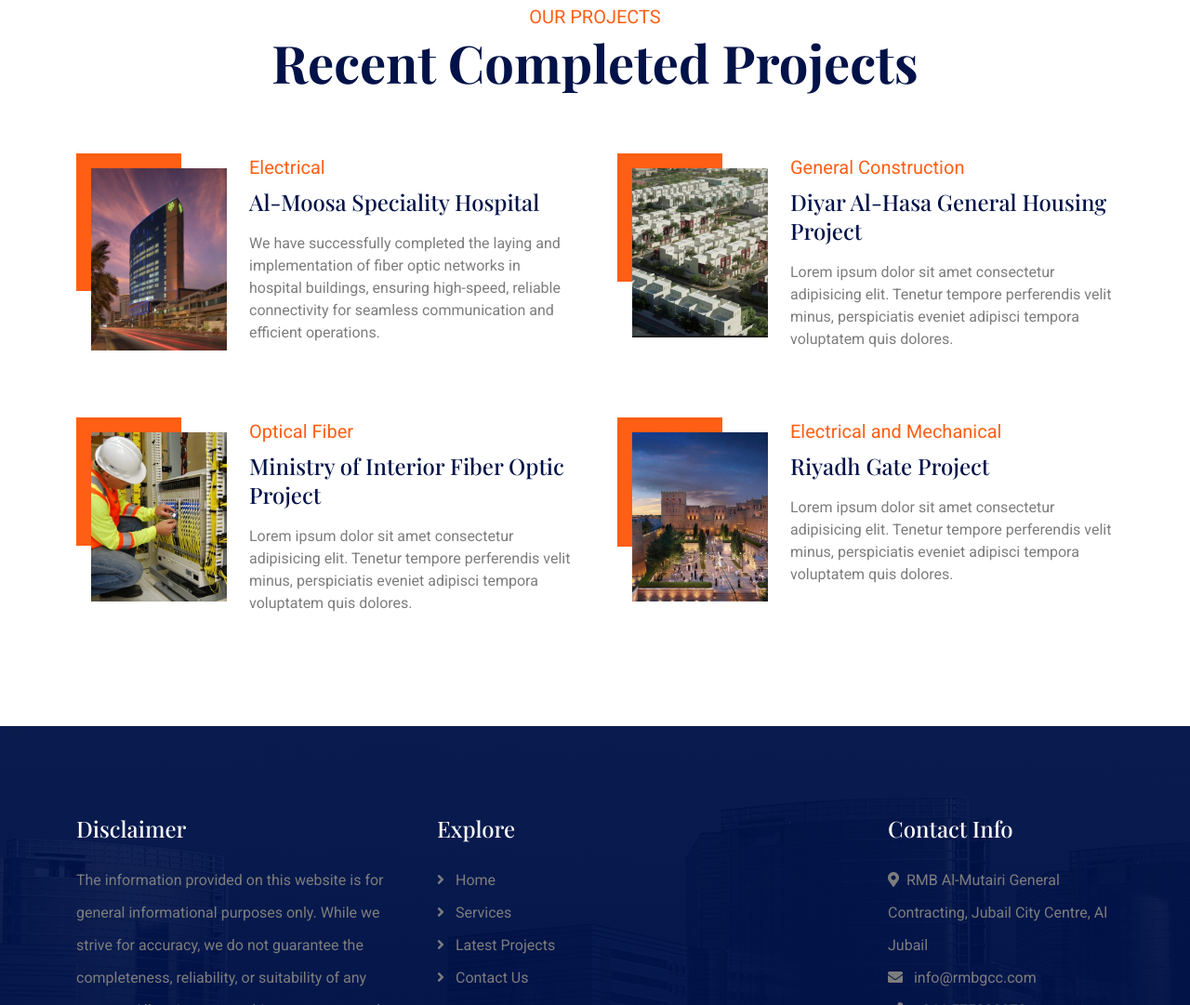
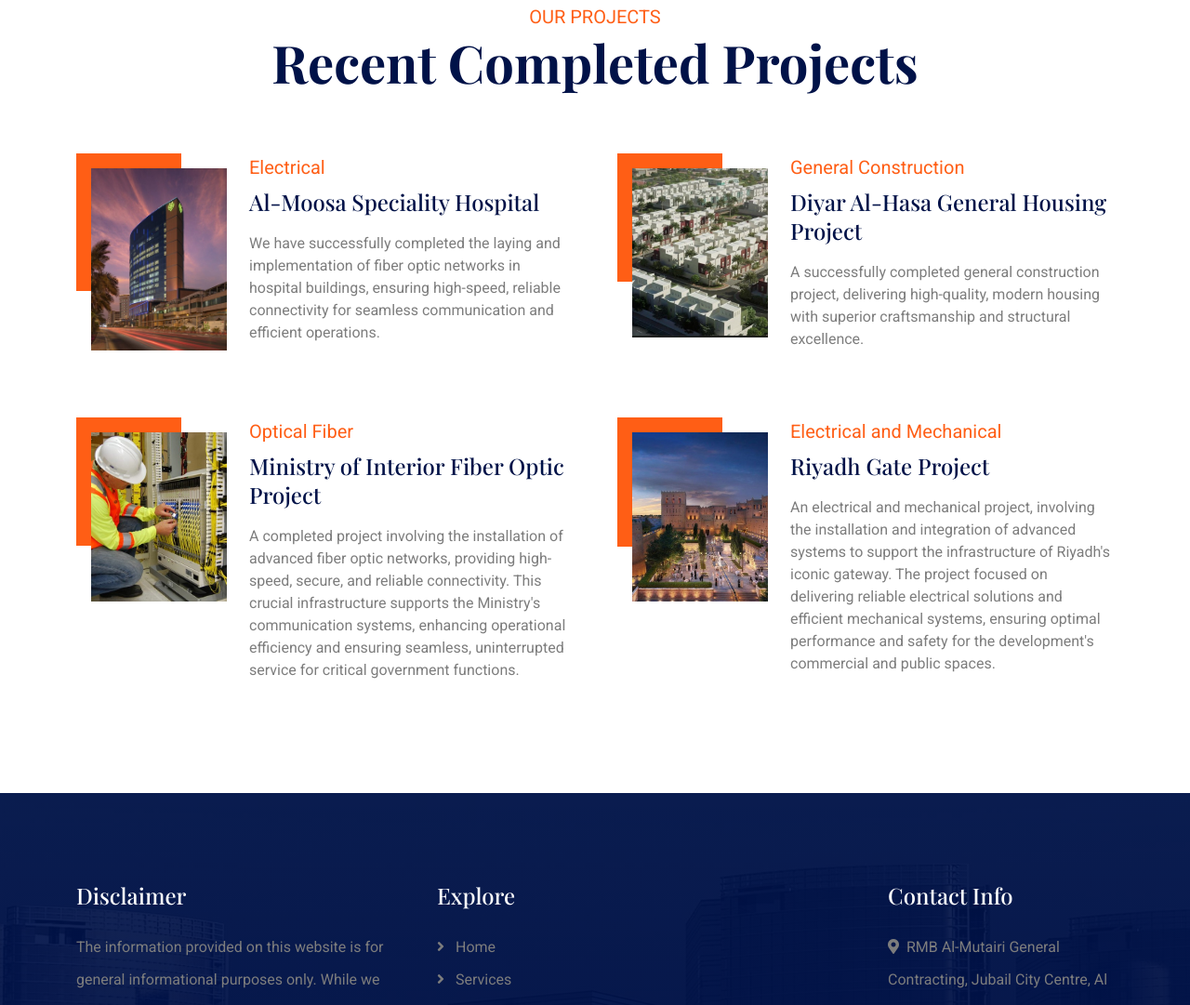
Before and after one commit to rmbcontracting/rmbwebsite, a plain HTML site: page index.html in a window 1280 px wide. Shown: the part 4728-5809 px from the top of the page at 93% size. Drawn offline with nearby package versions, Linux system fonts and the light colour scheme; some packages are replaced by stand-ins of ours; a script that the page names is missing; a web font is replaced by a local one.

Commit message:
Add files via upload

```diff
--- a/index.html
+++ b/index.html
@@ -571,7 +571,7 @@
                                     <div class="project-content mb-4">
                                         <p class="fs-5 text-secondary mb-2">General Construction</p>
                                         <a href="#" class="h4">Diyar Al-Hasa General Housing Project</a>
-                                        <p class="mb-0 mt-3">Lorem ipsum dolor sit amet consectetur adipisicing elit. Tenetur tempore perferendis velit minus, perspiciatis eveniet adipisci tempora voluptatem quis dolores.</p>
+                                        <p class="mb-0 mt-3">A successfully completed general construction project, delivering high-quality, modern housing with superior craftsmanship and structural excellence.</p>
                                     </div>
                                     <!-- <a class="btn btn-primary py-2 px-4" href="#">Read More</a> -->
                                 </div>
@@ -590,7 +590,7 @@
                                     <div class="project-content mb-4">
                                         <p class="fs-5 text-secondary mb-2">Optical Fiber</p>
                                         <a href="#" class="h4">Ministry of Interior Fiber Optic Project</a>
-                                        <p class="mb-0 mt-3">Lorem ipsum dolor sit amet consectetur adipisicing elit. Tenetur tempore perferendis velit minus, perspiciatis eveniet adipisci tempora voluptatem quis dolores.</p>
+                                        <p class="mb-0 mt-3">A completed project involving the installation of advanced fiber optic networks, providing high-speed, secure, and reliable connectivity. This crucial infrastructure supports the Ministry's communication systems, enhancing operational efficiency and ensuring seamless, uninterrupted service for critical government functions.</p>
                                     </div>
                                     <!-- <a class="btn btn-primary py-2 px-4" href="#">Read More</a> -->
                                 </div>
@@ -609,7 +609,7 @@
                                     <div class="project-content mb-4">
                                         <p class="fs-5 text-secondary mb-2">Electrical and Mechanical</p>
                                         <a href="#" class="h4">Riyadh Gate Project</a>
-                                        <p class="mb-0 mt-3">Lorem ipsum dolor sit amet consectetur adipisicing elit. Tenetur tempore perferendis velit minus, perspiciatis eveniet adipisci tempora voluptatem quis dolores.</p>
+                                        <p class="mb-0 mt-3"> An electrical and mechanical project, involving the installation and integration of advanced systems to support the infrastructure of Riyadh's iconic gateway. The project focused on delivering reliable electrical solutions and efficient mechanical systems, ensuring optimal performance and safety for the development's commercial and public spaces.</p>
                                     </div>
                                     <!-- <a class="btn btn-primary py-2 px-4" href="#">Read More</a> -->
                                 </div>
```
Also changed, not shown: project.html (+5 -5 lines), service.html (+5 -5 lines).
